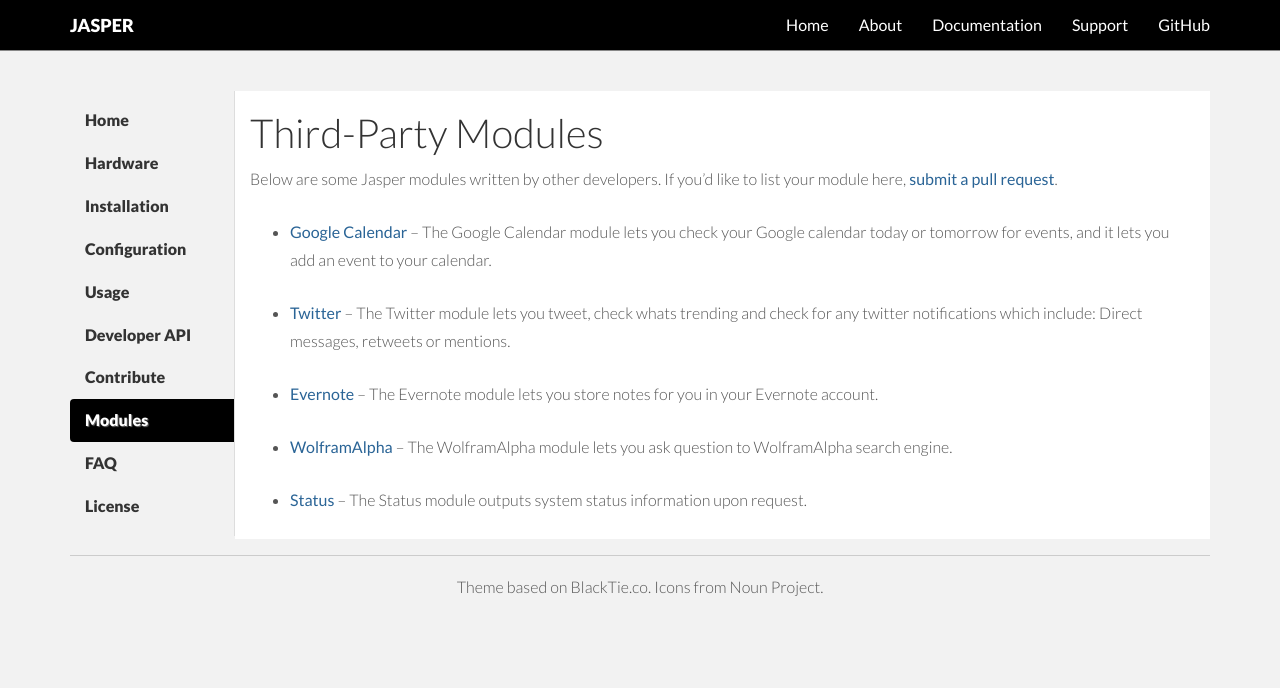
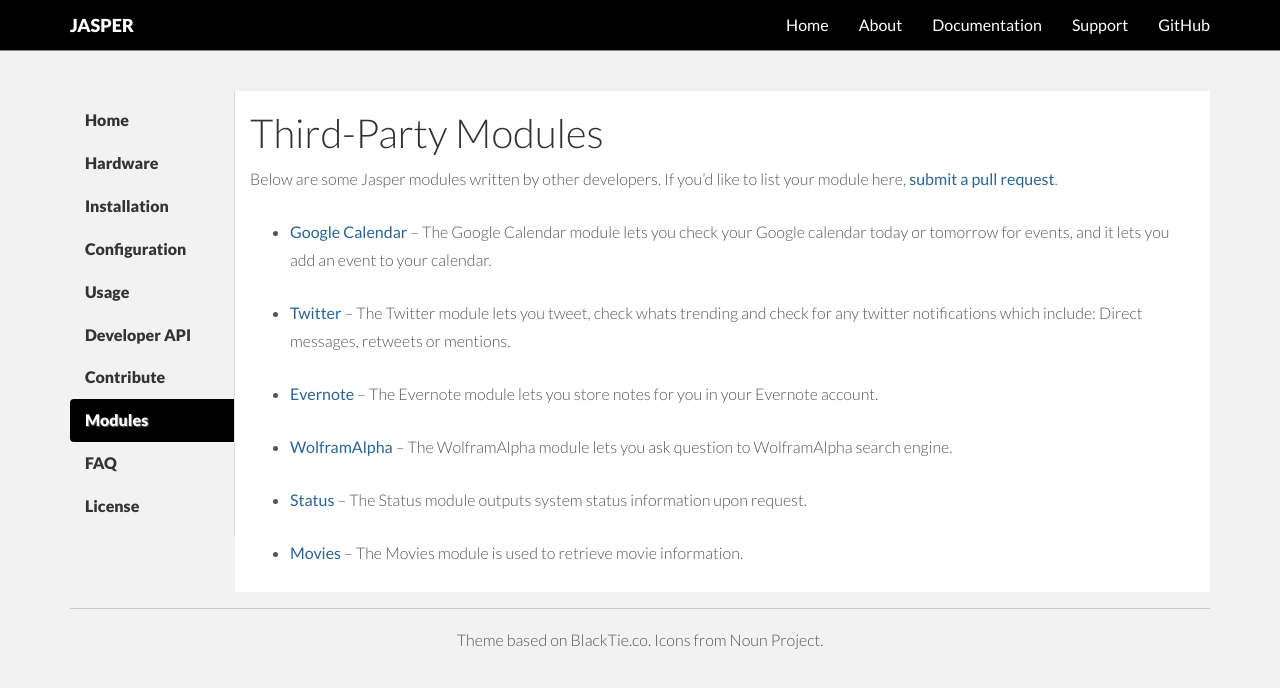
Before and after one commit to jasperproject/jasperproject.github.io, a Jekyll site: the page built from documentation/modules/index.md, in a window 1280 px wide. Shown: the top 688 px of the page. Built offline with Jekyll 4.4.1, drawn with Linux system fonts in a browser that asks for light colours; nearby versions of some CDN libraries.

Commit message:
Added Movies module to list of 3rd party modules
Signed-off-by: Edouard Poitras <edouardpoitras@gmail.com>

```diff
--- a/documentation/modules/index.md
+++ b/documentation/modules/index.md
@@ -19,3 +19,5 @@
 - [WolframAlpha](https://github.com/nexhero/wolframalpha_jasper) -- The WolframAlpha module lets you ask question to WolframAlpha search engine.
 
 - [Status](https://github.com/edouardpoitras/jasper-status) -- The Status module outputs system status information upon request.
+
+- [Movies](https://github.com/edouardpoitras/jasper-movies) -- The Movies module is used to retrieve movie information.
```
